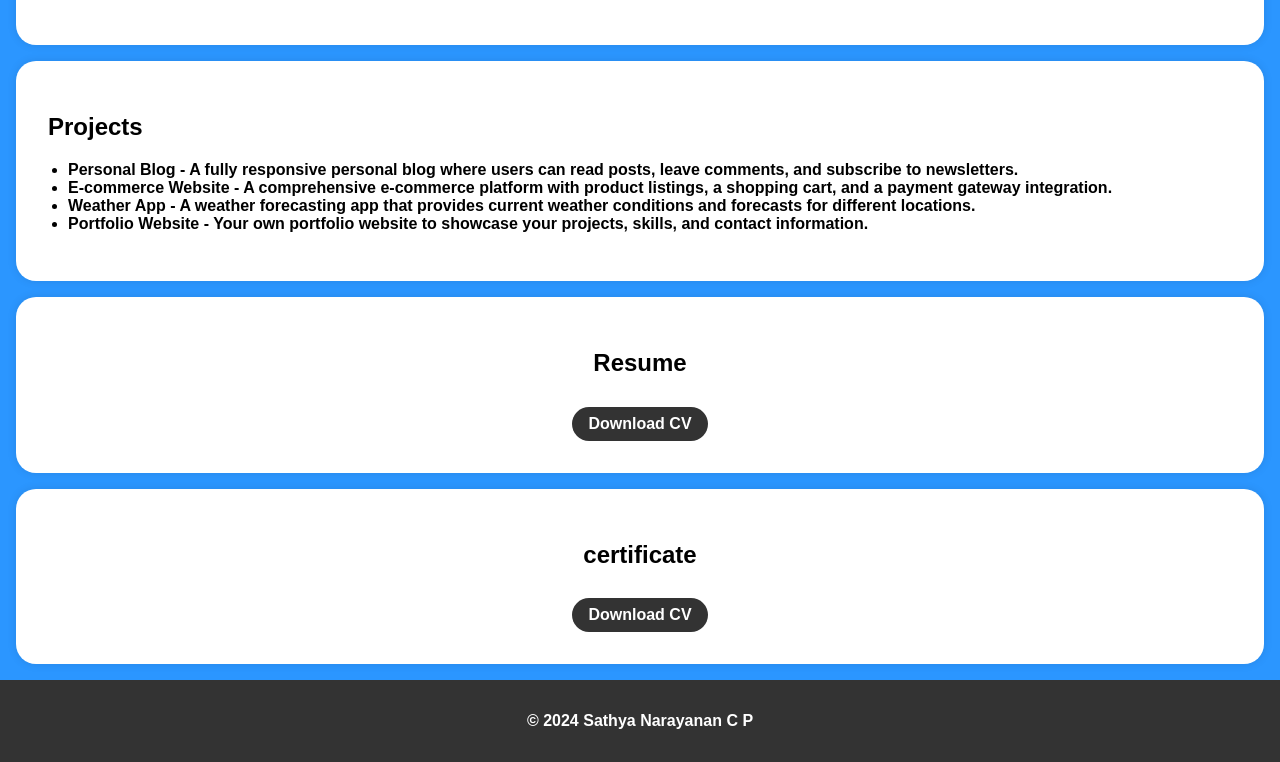
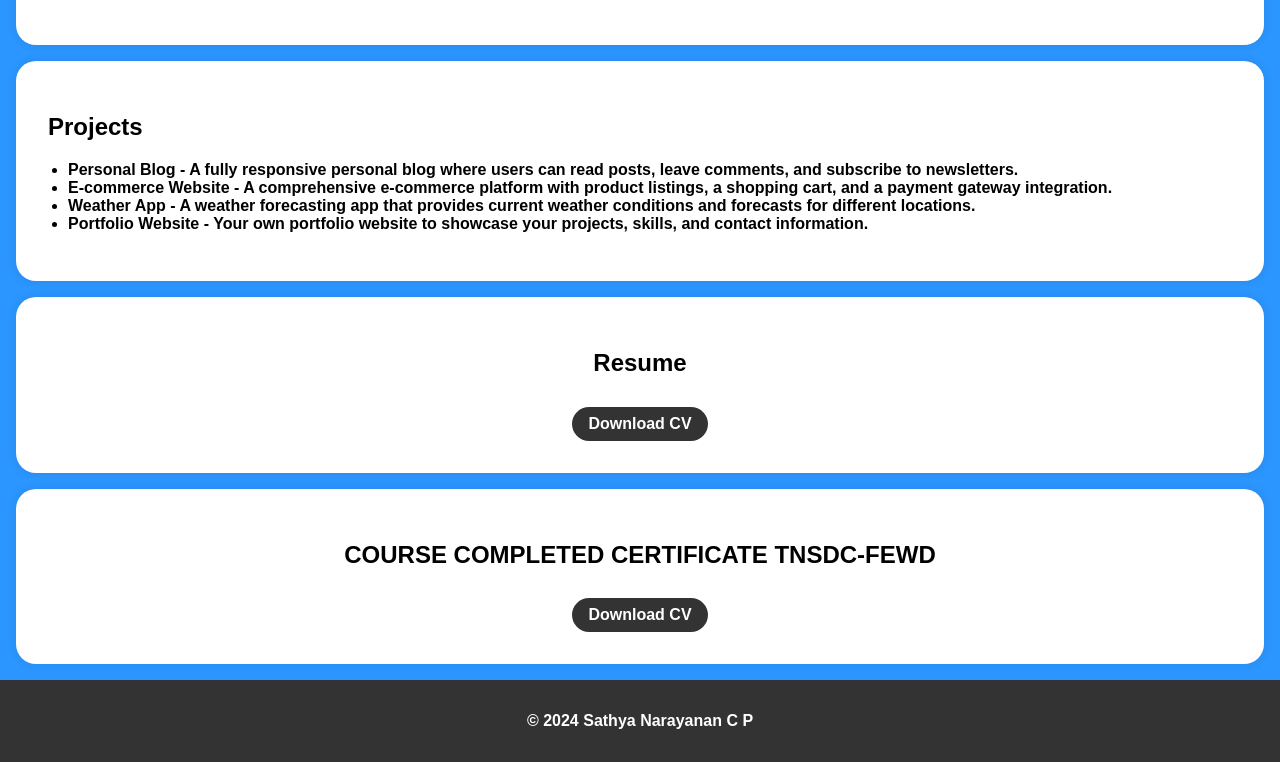
Before and after one commit to SathyaCP/Portfolio-, a plain HTML site: page index.html in a window 1280 px wide. Shown: the part 857-1619 px from the top of the page. Drawn offline with Linux system fonts and the light colour scheme.

Commit message:
Update index.html

```diff
--- a/index.html
+++ b/index.html
@@ -168,11 +168,11 @@
         </div>
 
     </section>
-    <section id="certificate">
+    <section id="COURSE COMPLETED CERTIFICATE TNSDC-FEWD">
 
         <div class="section-content">
             <center>
-            <h2>certificate</h2>
+            <h2>COURSE COMPLETED CERTIFICATE TNSDC-FEWD</h2>
             <a href="TNSDC.PDF" target="_blank" class="download-button">Download CV</a>
         </center>
         </div>
```
